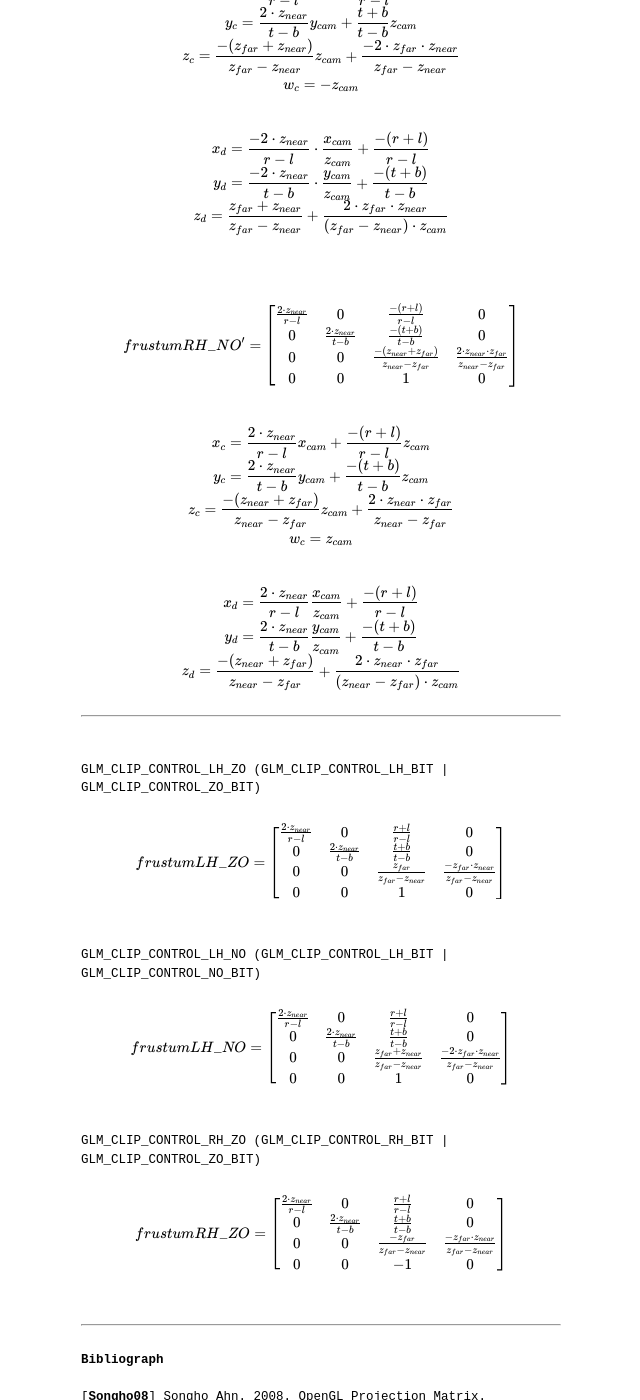
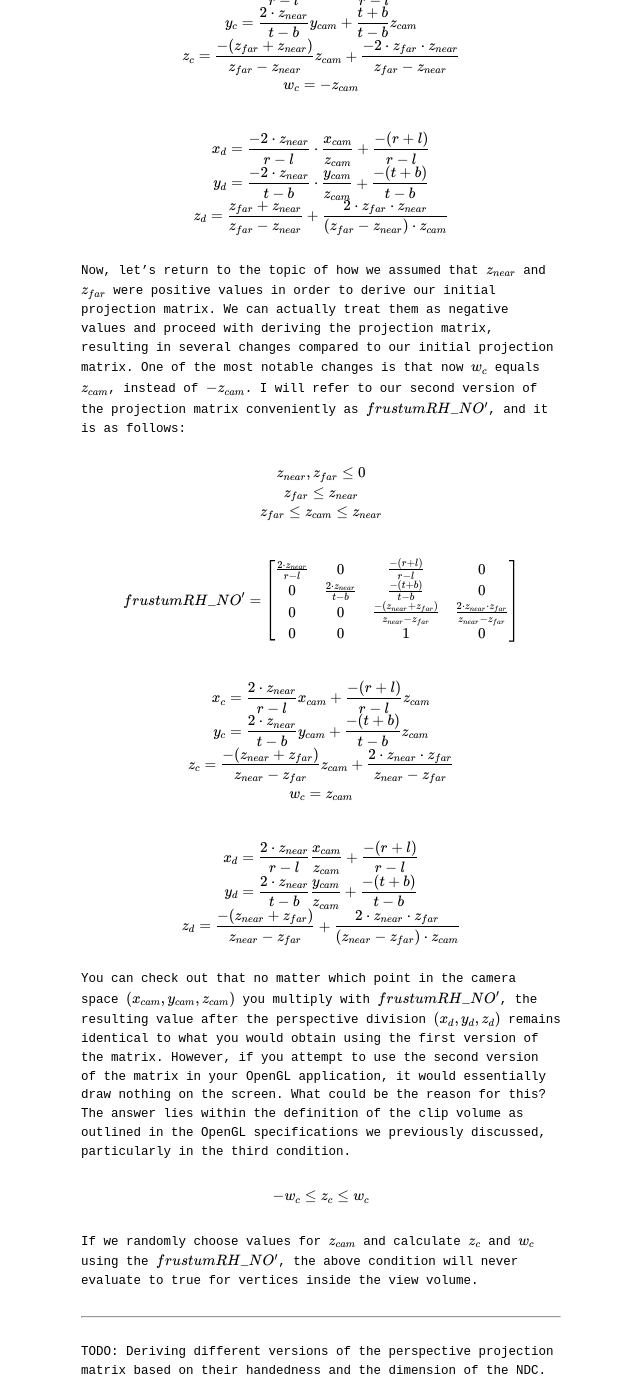
Before and after one commit to enuyeel/enuyeel.github.io, a Jekyll site: the page built from _posts/2023-05-10-perspective-projection-matrix-(OpenGL).md, in a window 1280 px wide and 1400 px high, scrolled down 3970 px. Shown: the whole window, without its empty margins (319-959 px from the left). Built offline with Jekyll 4.4.1, drawn with Linux system fonts in a browser that asks for light colours; comment, search, counter and statistics services are not loaded.

Commit message:
Changes:
* _posts/2023-05-10*
-> Covered pretty much everything I wanted to cover in this article.

* assets/posts/frustum/*
-> Exported to png from svg files.

```diff
--- a/_posts/2023-05-10-perspective-projection-matrix-(OpenGL).md
+++ b/_posts/2023-05-10-perspective-projection-matrix-(OpenGL).md
@@ -35,7 +35,6 @@ $$
 -w_c\leq z_c\leq w_c
 $$
 
-
 In the next section, it explicitly states that the vertex's normalized device coordinates $$(x_d,y_d,z_d)$$ can be obtained through "perspective division" on clip coordinates as follows. One can associate the division of <code>gl_Position</code> by its w component <code>gl_Position.w</code> with "perspective division".<br>
 
 $$
@@ -58,8 +57,8 @@ The GLM (OpenGL Mathematics) library provides different perspective projection m
 
 <br>
 
-<img class="demo-page-image" src="/assets/posts/frustum/4_1.svg">
-<img class="demo-page-image" src="/assets/posts/frustum/4_2.svg">
+<img class="demo-page-image" src="/assets/posts/frustum/4_1.png">
+<img class="demo-page-image" src="/assets/posts/frustum/4_2.png">
 
 <br>
 
@@ -86,7 +85,11 @@ $$x_{d}=\frac{-2\cdot z_{near}}{r-l}\cdot \frac{x_{cam}}{z_{cam}}+\frac{-(r+l)}{
 y_{d}=\frac{-2\cdot z_{near}}{t-b}\cdot \frac{y_{cam}}{z_{cam}}+\frac{-(t+b)}{t-b}\\
 z_{d}=\frac{z_{far}+z_{near}}{z_{far}-z_{near}}+\frac{2\cdot z_{far}\cdot z_{near}}{(z_{far}-z_{near})\cdot z_{cam}}$$
 
-<br>
+Now, let's return to the topic of how we assumed that $$z_{near}$$ and $$z_{far}$$ were positive values in order to derive our initial projection matrix. We can actually treat them as negative values and proceed with deriving the projection matrix, resulting in several changes compared to our initial projection matrix. One of the most notable changes is that now $$w_c$$ equals $$z_{cam}$$, instead of $$-z_{cam}$$. I will refer to our second version of the projection matrix conveniently as $$frustumRH\_NO'$$, and it is as follows:
+
+$$z_{near},z_{far}\leq 0\\
+z_{far}\leq z_{near}\\
+z_{far}\leq z_{cam}\leq z_{near}$$
 
 $$frustumRH\_NO'=
 \begin{bmatrix}
@@ -105,13 +108,21 @@ $$x_{d}=\frac{2\cdot z_{near}}{r-l}\frac{x_{cam}}{z_{cam}}+\frac{-(r+l)}{r-l}\\
 y_{d}=\frac{2\cdot z_{near}}{t-b}\frac{y_{cam}}{z_{cam}}+\frac{-(t+b)}{t-b}\\
 z_{d}=\frac{-(z_{near}+z_{far})}{z_{near}-z_{far}}+\frac{2\cdot z_{near}\cdot z_{far}}{(z_{near}-z_{far})\cdot z_{cam}}$$
 
+You can check out that no matter which point in the camera space $$(x_{cam}, y_{cam}, z_{cam})$$ you multiply with $$frustumRH\_NO'$$, the resulting value after the perspective division $$(x_d, y_d, z_d)$$ remains identical to what you would obtain using the first version of the matrix. However, if you attempt to use the second version of the matrix in your OpenGL application, it would essentially draw nothing on the screen. What could be the reason for this? The answer lies within the definition of the clip volume as outlined in the OpenGL specifications we previously discussed, particularly in the third condition.
+
+$$
+-w_c\leq z_c\leq w_c
+$$
+
+If we randomly choose values for $$z_{cam}$$ and calculate $$z_c$$ and $$w_c$$ using the $$frustumRH\_NO'$$, the above condition will never evaluate to true for vertices inside the view volume.
+
+<br>
+
 ***
 
 <br>
 
-<code>
-GLM_CLIP_CONTROL_LH_ZO (GLM_CLIP_CONTROL_LH_BIT | GLM_CLIP_CONTROL_ZO_BIT)
-</code>
+TODO: Deriving different versions of the perspective projection matrix based on their handedness and the dimension of the NDC.
 
 $$frustumLH\_ZO=
 \begin{bmatrix}
@@ -121,10 +132,6 @@ $$frustumLH\_ZO=
 0 & 0 & 1 & 0
 \end{bmatrix}$$
 
-<code>
-GLM_CLIP_CONTROL_LH_NO (GLM_CLIP_CONTROL_LH_BIT | GLM_CLIP_CONTROL_NO_BIT)
-</code>
-
 $$frustumLH\_NO=
 \begin{bmatrix}
 \frac{2\cdot z_{near}}{r-l} & 0 & \frac{r+l}{r-l} & 0 \\
@@ -132,10 +139,6 @@ $$frustumLH\_NO=
 0 & 0 & \frac{z_{far}+z_{near}}{z_{far}-z_{near}} & \frac{-2\cdot z_{far}\cdot z_{near}}{z_{far}-z_{near}} \\
 0 & 0 & 1 & 0
 \end{bmatrix}$$
-
-<code>
-GLM_CLIP_CONTROL_RH_ZO (GLM_CLIP_CONTROL_RH_BIT | GLM_CLIP_CONTROL_ZO_BIT)
-</code>
 
 $$frustumRH\_ZO=
 \begin{bmatrix}
```
Also changed, not shown: assets/posts/frustum/4_1.png (added), assets/posts/frustum/4_1.svg, assets/posts/frustum/4_2.png (added).
